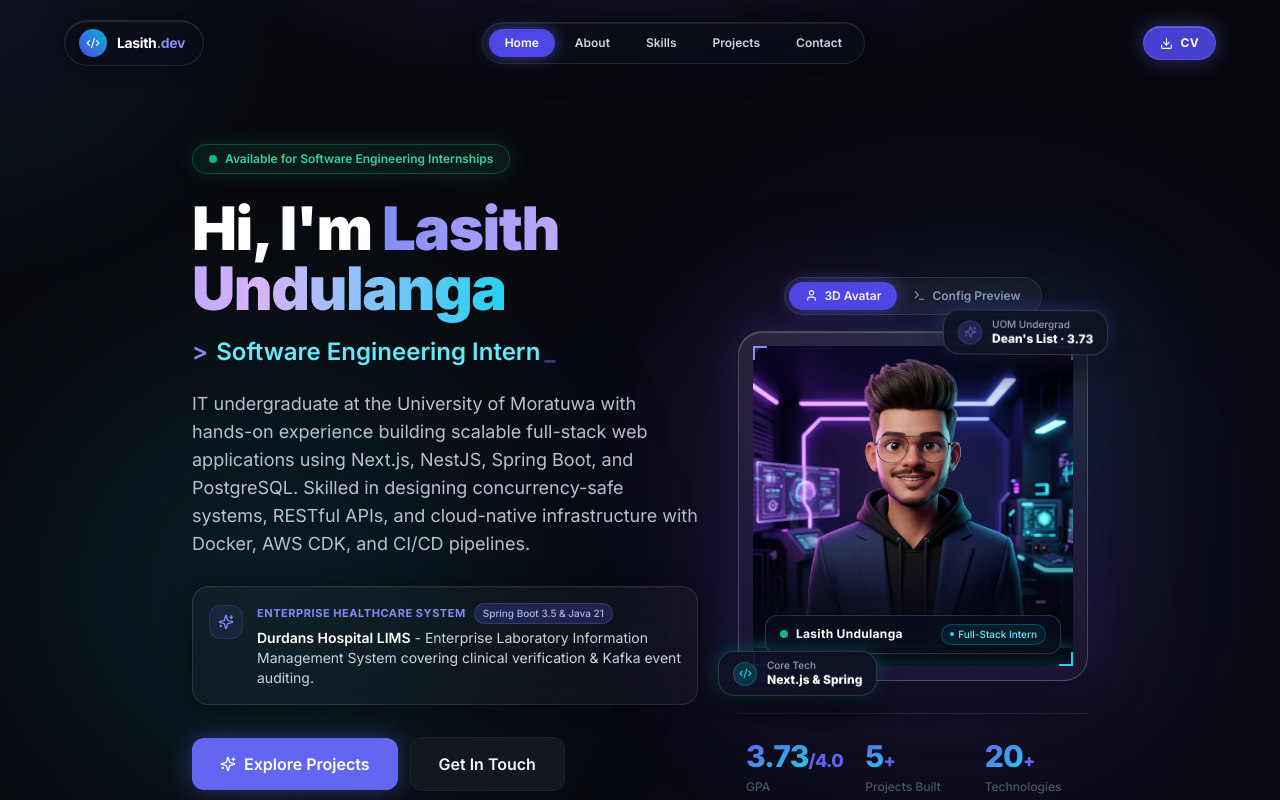
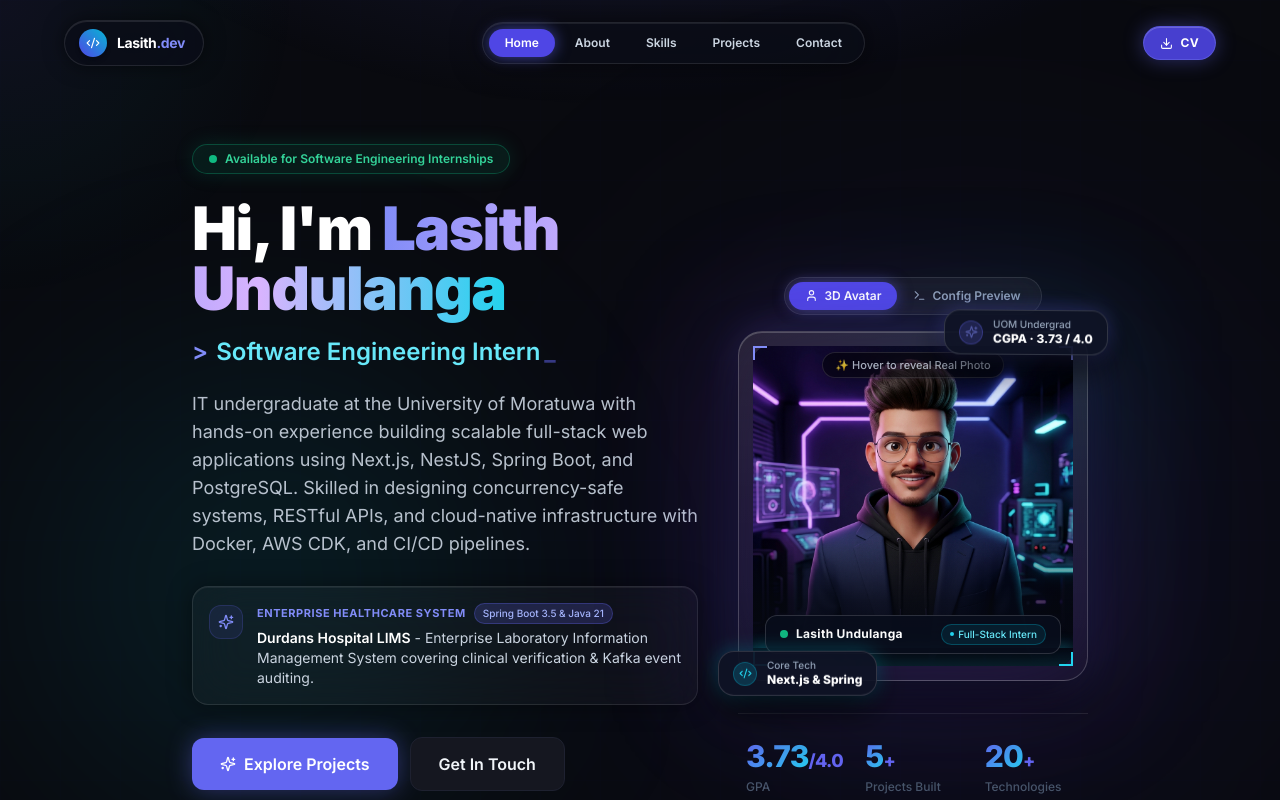
Before and after one commit to lasith2003/lasith-portfolio, a Next.js app: page / in a window 1280 px wide. Shown: the top 800 px of the page. Built offline with nearby package versions, Linux system fonts and the light colour scheme.

Commit message:
feat: add real photo hover crossfade to avatar and update badge to CGPA 3.73

```diff
--- a/components/sections/Hero.tsx
+++ b/components/sections/Hero.tsx
@@ -18,7 +18,7 @@ const terminalLines = [
   { text: 'const lasith = {', delay: 0 },
   { text: '  role: "Full-Stack Developer",', delay: 200 },
   { text: '  university: "University of Moratuwa",', delay: 400 },
-  { text: '  gpa: 3.73, // Dean\'s List', delay: 600 },
+  { text: '  gpa: 3.73, // CGPA 3.73 / 4.00', delay: 600 },
   { text: '  stack: ["Next.js", "Spring Boot", "NestJS", "PostgreSQL"],', delay: 800 },
   { text: '  status: "Open to Internship Opportunities 🚀"', delay: 1000 },
   { text: '};', delay: 1200 },
@@ -163,12 +163,13 @@ function TerminalCard() {
   );
 }
 
-/* Interactive 3D Parallax Avatar Pod with Scanline & Depth */
+/* Interactive 3D Parallax Avatar Pod with Scanline & Real Photo Hover Reveal */
 function InteractiveAvatarCard() {
   const cardRef = useRef<HTMLDivElement>(null);
   const [rotate, setRotate] = useState({ x: 0, y: 0 });
   const [spotlight, setSpotlight] = useState({ x: 50, y: 50 });
   const [isHovered, setIsHovered] = useState(false);
+  const [manualToggle, setManualToggle] = useState<"avatar" | "real">("avatar");
 
   const handleMouseMove = useCallback((e: React.MouseEvent<HTMLDivElement>) => {
     if (!cardRef.current) return;
@@ -196,6 +197,9 @@ function InteractiveAvatarCard() {
     setIsHovered(true);
   }, []);
 
+  // Show real picture if hovered or manual toggle is active
+  const showRealPhoto = isHovered || manualToggle === "real";
+
   return (
     <div className="relative w-full flex flex-col items-center [perspective:1000px]">
       {/* Background Cyber Ambient Aura */}
@@ -207,6 +211,7 @@ function InteractiveAvatarCard() {
         onMouseMove={handleMouseMove}
         onMouseEnter={handleMouseEnter}
         onMouseLeave={handleMouseLeave}
+        onClick={() => setManualToggle((prev) => (prev === "avatar" ? "real" : "avatar"))}
         style={{
           transform: isHovered
             ? `rotateX(${rotate.x}deg) rotateY(${rotate.y}deg) scale(1.025)`
@@ -231,28 +236,58 @@ function InteractiveAvatarCard() {
         <div className="absolute bottom-3.5 left-3.5 w-3.5 h-3.5 border-b-2 border-l-2 border-cyan-400 z-30 group-hover:scale-110 transition-transform" />
         <div className="absolute bottom-3.5 right-3.5 w-3.5 h-3.5 border-b-2 border-r-2 border-cyan-400 z-30 group-hover:scale-110 transition-transform" />
 
-        {/* Inner Avatar Image Frame */}
+        {/* Top Floating View Mode Hint Tag */}
+        <div className="absolute top-5 inset-x-6 flex items-center justify-center z-30 pointer-events-none">
+          <span className={`px-3 py-1 rounded-full text-[11px] font-mono font-medium backdrop-blur-xl border transition-all duration-300 flex items-center gap-1.5 shadow-lg ${
+            showRealPhoto
+              ? "bg-emerald-500/20 text-emerald-300 border-emerald-400/40 shadow-[0_0_15px_rgba(16,185,129,0.4)]"
+              : "bg-black/60 text-slate-300 border-white/15 opacity-80 group-hover:opacity-100"
+          }`}>
+            <span>{showRealPhoto ? "📷 Real Photo Active" : "✨ Hover to reveal Real Photo"}</span>
+          </span>
+        </div>
+
+        {/* Inner Image Frame Container */}
         <div className="relative w-full h-full rounded-2xl overflow-hidden bg-[#070a14]">
 
-          {/* Animated Avatar Image with Breathing & Micro-Motion */}
-          <div className="relative w-full h-full animate-avatar-breathe">
+          {/* Layer 1: Real Life Photo (Revealed on Hover/Click) */}
+          <div
+            className={`absolute inset-0 transition-all duration-700 ease-out ${
+              showRealPhoto ? "opacity-100 scale-100" : "opacity-0 scale-95 pointer-events-none"
+            }`}
+          >
+            <Image
+              src="/profile.jpeg"
+              alt="Lasith Undulanga Real Photo"
+              fill
+              className="object-cover object-center"
+              priority
+            />
+          </div>
+
+          {/* Layer 2: 3D Developer Avatar */}
+          <div
+            className={`absolute inset-0 transition-all duration-700 ease-out animate-avatar-breathe ${
+              showRealPhoto ? "opacity-0 scale-105 pointer-events-none" : "opacity-100 scale-100"
+            }`}
+          >
             <Image
               src="/avatar.jpg"
               alt="Lasith Undulanga 3D Developer Avatar"
               fill
-              className="object-cover object-top transition-transform duration-700 ease-out group-hover:scale-105"
+              className="object-cover object-top"
               priority
             />
           </div>
 
-          {/* Holographic Laser Scanline Beam Passing Over Avatar */}
+          {/* Holographic Laser Scanline Beam Passing Over Image */}
           <div className="absolute inset-x-0 h-16 bg-gradient-to-b from-transparent via-cyan-400/25 to-transparent pointer-events-none animate-scanline z-20 shadow-[0_0_15px_rgba(34,211,238,0.5)]" />
 
           {/* Smooth Bottom Shadow Overlay */}
           <div className="absolute inset-x-0 bottom-0 h-32 bg-gradient-to-t from-[#060913] via-[#060913]/70 to-transparent pointer-events-none z-10" />
 
           {/* Live Status Pill at Bottom of Avatar Box */}
-          <div className="absolute bottom-3 inset-x-3 flex items-center justify-between px-3.5 py-2 rounded-xl bg-[#090d1c]/80 backdrop-blur-xl border border-white/15 shadow-xl z-20 group-hover:border-indigo-500/40 transition-colors">
+          <div className="absolute bottom-3 inset-x-3 flex items-center justify-between px-3.5 py-2 rounded-xl bg-[#090d1c]/85 backdrop-blur-xl border border-white/15 shadow-xl z-20 group-hover:border-indigo-500/40 transition-colors">
             <div className="flex items-center gap-2">
               <span className="relative flex h-2 w-2">
                 <span className="animate-ping absolute inline-flex h-full w-full rounded-full bg-emerald-400 opacity-75" />
@@ -262,22 +297,22 @@ function InteractiveAvatarCard() {
             </div>
             <span className="text-[10px] text-cyan-300 font-mono font-medium px-2 py-0.5 rounded-full bg-cyan-500/10 border border-cyan-500/30 flex items-center gap-1">
               <span className="w-1 h-1 rounded-full bg-cyan-400" />
-              Full-Stack Intern
+              {showRealPhoto ? "Real Profile" : "Full-Stack Intern"}
             </span>
           </div>
         </div>
       </div>
 
-      {/* Floating Interactive Orbit Badges (Floating Smoothly around Avatar) */}
+      {/* Floating Interactive Orbit Badges */}
 
-      {/* Top-Right Badge: Dean's List */}
+      {/* Top-Right Badge: CGPA 3.73 */}
       <div className="absolute -top-3.5 -right-2 md:-right-5 px-3.5 py-2 rounded-2xl bg-[#0e1224]/90 backdrop-blur-2xl border border-white/15 shadow-[0_15px_35px_rgba(0,0,0,0.7),0_0_20px_rgba(99,102,241,0.35)] flex items-center gap-2.5 z-40 animate-float-slow hover:scale-105 transition-transform cursor-pointer">
         <div className="w-6 h-6 rounded-xl bg-indigo-500/20 text-indigo-400 flex items-center justify-center border border-indigo-500/30">
           <Sparkles size={13} className="animate-pulse" />
         </div>
         <div>
           <p className="text-[10px] text-slate-400 font-medium leading-none">UOM Undergrad</p>
-          <p className="text-xs font-extrabold text-white leading-tight mt-0.5">Dean&apos;s List · 3.73</p>
+          <p className="text-xs font-extrabold text-white leading-tight mt-0.5">CGPA · 3.73 / 4.0</p>
         </div>
       </div>
 
--- a/data/profile.ts
+++ b/data/profile.ts
@@ -14,7 +14,7 @@ export const profile = {
       degree: "B.Sc. (Hons) in Information Technology and Management",
       institution: "University of Moratuwa",
       period: "2024 – Present",
-      note: "CGPA: 3.73/4.00 · Dean's List – Semester 1",
+      note: "CGPA: 3.73/4.00",
       stream: "IT & Management",
     },
     {
```
Also changed, not shown: 1 other file (tests, documents, lock files or other folders).
